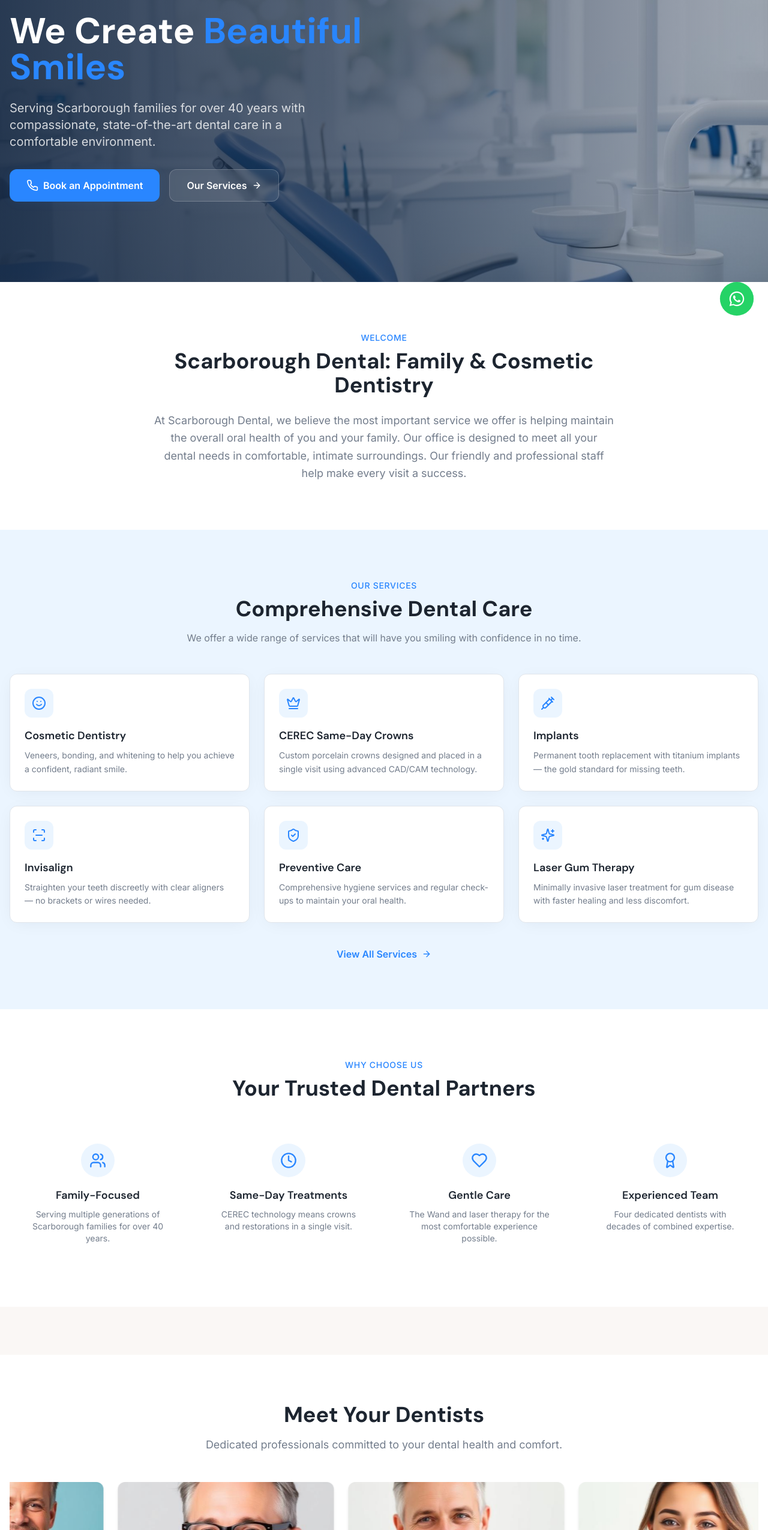
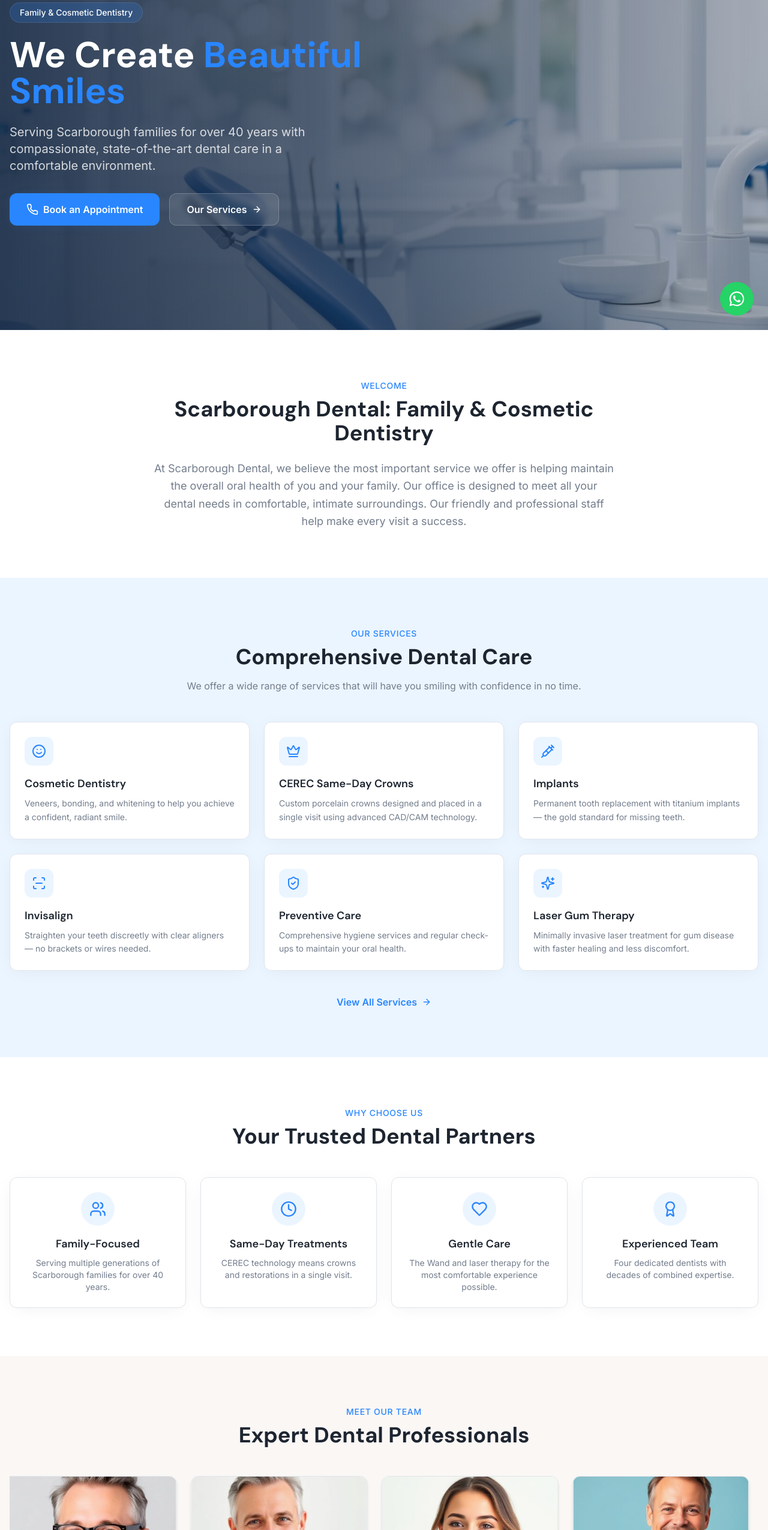
Before and after one commit to CodeGloFix/Scarborough-Dental---Dilaks, a React (Vite) app: page / in a window 1280 px wide. Shown: the part 250-2800 px from the top of the page at 60% size. Built offline with nearby package versions, Linux system fonts and the light colour scheme; the HTML template or start-up script is replaced by a standard one.

Commit message:
feat: implement core UI components, layout structure, and technology showcase section

```diff
--- a/package.json
+++ b/package.json
@@ -47,6 +47,8 @@
     "clsx": "^2.1.1",
     "cmdk": "^1.1.1",
     "date-fns": "^3.6.0",
+    "embla-carousel-auto-scroll": "^8.6.0",
+    "embla-carousel-autoplay": "^8.6.0",
     "embla-carousel-react": "^8.6.0",
     "framer-motion": "^12.38.0",
     "input-otp": "^1.4.2",
--- a/src/App.tsx
+++ b/src/App.tsx
@@ -12,6 +12,7 @@ import NotFound from "./pages/NotFound";
 import Navbar from "./components/Navbar";
 import Footer from "./components/Footer";
 import WhatsAppButton from "./components/WhatsAppButton";
+import ScrollToTop from "./components/ScrollToTop";
 
 const queryClient = new QueryClient();
 
@@ -21,6 +22,7 @@ const App = () => (
       <Toaster />
       <Sonner />
       <BrowserRouter>
+        <ScrollToTop />
         {/* Navbar - Fixed, outside flex flow */}
         <Navbar />
 
--- a/src/components/Hero.tsx
+++ b/src/components/Hero.tsx
@@ -4,9 +4,9 @@ import { motion } from "framer-motion";
 import heroImage from "@/assets/hero-dental.jpg";
 
 const Hero = () => (
-  <section className="relative min-h-[90vh] flex items-center overflow-hidden pt-16 md:pt-20">
+  <section className="relative min-h-screen flex items-center overflow-hidden pt-16 md:pt-20">
     <div className="absolute inset-0">
-      <img src={heroImage} alt="Modern dental clinic interior" className="w-full h-full object-cover" />
+      <img src={heroImage} alt="Modern dental clinic interior" className="w-full h-full object-cover animate-hero-zoom" />
       <div className="absolute inset-0 bg-gradient-to-r from-dental-navy/90 via-dental-navy/70 to-dental-navy/30" />
     </div>
 
--- a/src/components/Navbar.tsx
+++ b/src/components/Navbar.tsx
@@ -16,7 +16,7 @@ const Navbar = () => {
   const location = useLocation();
 
   return (
-    <header className="fixed top-0 left-0 right-0 z-50 bg-background/90 backdrop-blur-md border-b border-border">
+    <header className="fixed top-0 left-0 right-0 z-50 bg-background/70 backdrop-blur-lg border-b border-white/20 shadow-sm">
       <div className="container mx-auto px-4 flex items-center justify-between h-16 md:h-20">
         <Link to="/" className="flex items-center gap-2">
           <div className="w-8 h-8 rounded-lg bg-primary flex items-center justify-center">
@@ -68,7 +68,7 @@ const Navbar = () => {
             initial={{ opacity: 0, height: 0 }}
             animate={{ opacity: 1, height: "auto" }}
             exit={{ opacity: 0, height: 0 }}
-            className="md:hidden bg-background border-b border-border overflow-hidden"
+            className="md:hidden bg-background/80 backdrop-blur-lg border-b border-white/20 overflow-hidden"
           >
             <div className="p-4 flex flex-col gap-1">
               {navLinks.map((link) => (
--- /dev/null
+++ b/src/components/ScrollToTop.tsx
@@ -0,0 +1,14 @@
+import { useEffect } from "react";
+import { useLocation } from "react-router-dom";
+
+const ScrollToTop = () => {
+  const { pathname } = useLocation();
+
+  useEffect(() => {
+    window.scrollTo(0, 0);
+  }, [pathname]);
+
+  return null;
+};
+
+export default ScrollToTop;
--- a/src/components/ServiceCard.tsx
+++ b/src/components/ServiceCard.tsx
@@ -14,7 +14,7 @@ const ServiceCard = ({ icon: Icon, title, description, index }: ServiceCardProps
     whileInView={{ opacity: 1, y: 0 }}
     viewport={{ once: true }}
     transition={{ duration: 0.5, delay: index * 0.1 }}
-    className="group bg-card rounded-xl p-6 shadow-card hover:shadow-elevated transition-all duration-300 border border-border hover:border-primary/20"
+    className="group bg-card rounded-xl p-6 border border-border shadow-card card-hover"
   >
     <div className="w-12 h-12 rounded-xl bg-dental-sky flex items-center justify-center mb-4 group-hover:bg-primary/10 transition-colors">
       <Icon className="w-6 h-6 text-primary" />
--- a/src/components/TeamCard.tsx
+++ b/src/components/TeamCard.tsx
@@ -14,7 +14,7 @@ const TeamCard = ({ image, name, bio, quote, index }: TeamCardProps) => (
     whileInView={{ opacity: 1, y: 0 }}
     viewport={{ once: true }}
     transition={{ duration: 0.5, delay: index * 0.15 }}
-    className="bg-card rounded-lg overflow-hidden shadow-md hover:shadow-lg transition-shadow duration-300 border border-border"
+    className="bg-card rounded-lg overflow-hidden shadow-md border border-border h-full flex flex-col card-hover"
   >
     {/* Image Container with Hover Zoom */}
     <div className="aspect-square overflow-hidden bg-gradient-to-br from-gray-100 to-gray-200">
@@ -26,7 +26,7 @@ const TeamCard = ({ image, name, bio, quote, index }: TeamCardProps) => (
     </div>
 
     {/* Content */}
-    <div className="p-5">
+    <div className="p-5 flex flex-col flex-grow">
       <h3 className="font-heading font-bold text-lg mb-2">{name}</h3>
       <p className="text-xs font-medium text-primary mb-4 uppercase tracking-wide">Dentist</p>
       <p className="text-sm text-muted-foreground leading-relaxed mb-4 line-clamp-3">{bio}</p>
--- /dev/null
+++ b/src/components/TeamCarousel.tsx
@@ -0,0 +1,53 @@
+import React from "react";
+import useEmblaCarousel from "embla-carousel-react";
+import AutoScroll from "embla-carousel-auto-scroll";
+import TeamCard from "./TeamCard";
+
+interface TeamMember {
+  image: string;
+  name: string;
+  bio: string;
+  quote: string;
+}
+
+interface TeamCarouselProps {
+  team: TeamMember[];
+}
+
+const TeamCarousel = ({ team }: TeamCarouselProps) => {
+  // Duplicate team for seamless continuous loop
+  const displayTeam = [...team, ...team];
+
+  const [emblaRef] = useEmblaCarousel(
+    {
+      loop: true,
+      align: "start",
+      slidesToScroll: 1,
+      containScroll: "trimSnaps",
+      dragFree: true
+    },
+    [
+      AutoScroll({
+        speed: 1,
+        stopOnInteraction: false,
+        stopOnMouseEnter: true
+      })
+    ]
+  );
+
+  return (
+    <div className="overflow-hidden cursor-grab active:cursor-grabbing" ref={emblaRef}>
+      <div className="flex -ml-6">
+        {displayTeam.map((doc, i) => (
+          <div key={`${doc.name}-${i}`} className="flex-[0_0_100%] min-w-0 sm:flex-[0_0_50%] lg:flex-[0_0_25%] pl-6 flex">
+            <div className="w-full flex h-full">
+              <TeamCard {...doc} index={i % team.length} />
+            </div>
+          </div>
+        ))}
+      </div>
+    </div>
+  );
+};
+
+export default TeamCarousel;
--- a/src/components/TechnologySection.tsx
+++ b/src/components/TechnologySection.tsx
@@ -58,7 +58,7 @@ const TechnologySection = () => (
             whileInView={{ opacity: 1, y: 0 }}
             viewport={{ once: true }}
             transition={{ delay: i * 0.1 }}
-            className="bg-card p-6 rounded-xl shadow-card border border-border"
+            className="bg-card p-6 rounded-xl shadow-card border border-border card-hover"
           >
             <tech.icon className="w-8 h-8 text-primary mb-4" />
             <h3 className="font-heading font-semibold text-lg mb-2">{tech.title}</h3>
--- a/src/index.css
+++ b/src/index.css
@@ -85,6 +85,17 @@
 
   h1, h2, h3, h4, h5, h6 {
     font-family: var(--font-heading);
+    scroll-margin-top: 5rem;
+  }
+
+  section {
+    scroll-margin-top: 5rem;
+  }
+
+  @media (max-width: 768px) {
+    h1, h2, h3, h4, h5, h6, section {
+      scroll-margin-top: 4rem;
+    }
   }
 }
 
@@ -123,4 +134,22 @@
   .shadow-elevated {
     box-shadow: var(--shadow-elevated);
   }
+
+  /* Custom Animations */
+  @keyframes hero-zoom {
+    0%, 100% { transform: scale(1); }
+    50% { transform: scale(1.08); }
+  }
+
+  .animate-hero-zoom {
+    animation: hero-zoom 20s ease-in-out infinite;
+  }
+
+  .card-hover {
+    @apply transition-all duration-300 ease-in-out cursor-pointer;
+  }
+
+  .card-hover:hover {
+    @apply -translate-y-1.5 scale-[1.03] shadow-elevated border-primary/20 z-10;
+  }
 }
--- a/src/pages/Index.tsx
+++ b/src/pages/Index.tsx
@@ -2,8 +2,8 @@ import Hero from "@/components/Hero";
 import ServiceCard from "@/components/ServiceCard";
 import TeamCard from "@/components/TeamCard";
 import TechnologySection from "@/components/TechnologySection";
+import TeamCarousel from "@/components/TeamCarousel";
 import CTASection from "@/components/CTASection";
-import MovingImageCarousel from "@/components/MovingImageCarousel";
 import { motion } from "framer-motion";
 import { Link } from "react-router-dom";
 import {
@@ -104,7 +104,7 @@ const Index = () => (
         </motion.div>
         <div className="grid grid-cols-1 sm:grid-cols-2 lg:grid-cols-4 gap-6">
           {whyChoose.map((item, i) => (
-            <motion.div key={item.title} initial={{ opacity: 0, y: 20 }} whileInView={{ opacity: 1, y: 0 }} viewport={{ once: true }} transition={{ delay: i * 0.1 }} className="text-center p-6">
+            <motion.div key={item.title} initial={{ opacity: 0, y: 20 }} whileInView={{ opacity: 1, y: 0 }} viewport={{ once: true }} transition={{ delay: i * 0.1 }} className="text-center p-6 bg-card rounded-xl border border-border shadow-card card-hover">
               <div className="w-14 h-14 rounded-full bg-dental-sky flex items-center justify-center mx-auto mb-4">
                 <item.icon className="w-7 h-7 text-primary" />
               </div>
@@ -116,25 +116,16 @@ const Index = () => (
       </div>
     </section>
 
-    {/* Team Preview - Moving Carousel */}
+
+
+    {/* Team Details Carousel */}
     <section className="py-20 bg-dental-warm">
-      <MovingImageCarousel
-        images={teamPreview.map(doc => ({
-          src: doc.image,
-          alt: doc.name,
-        }))}
-        title="Meet Your Dentists"
-        description="Dedicated professionals committed to your dental health and comfort."
-        autoplayDuration={50}
-      />
-    </section>
-
-    {/* Team Details Grid */}
-    <section className="py-12">
       <div className="container mx-auto px-4">
-        <div className="grid grid-cols-1 sm:grid-cols-2 lg:grid-cols-4 gap-6">
-          {teamPreview.map((doc, i) => <TeamCard key={doc.name} {...doc} index={i} />)}
+        <div className="text-center mb-12">
+          <span className="text-primary font-medium text-sm uppercase tracking-wider">Meet Our Team</span>
+          <h2 className="font-heading text-3xl md:text-4xl font-bold mt-2">Expert Dental Professionals</h2>
         </div>
+        <TeamCarousel team={teamPreview} />
       </div>
     </section>
 
```
Also changed, not shown: 1 other file (tests, documents, lock files or other folders).
